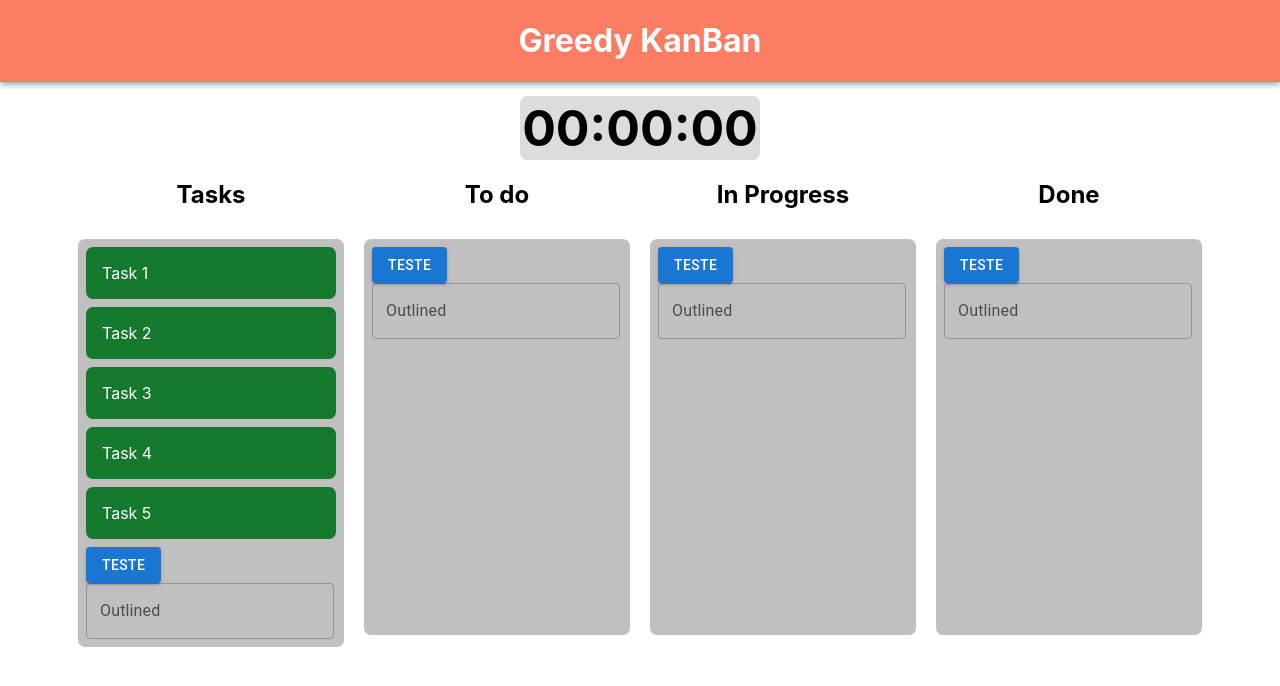
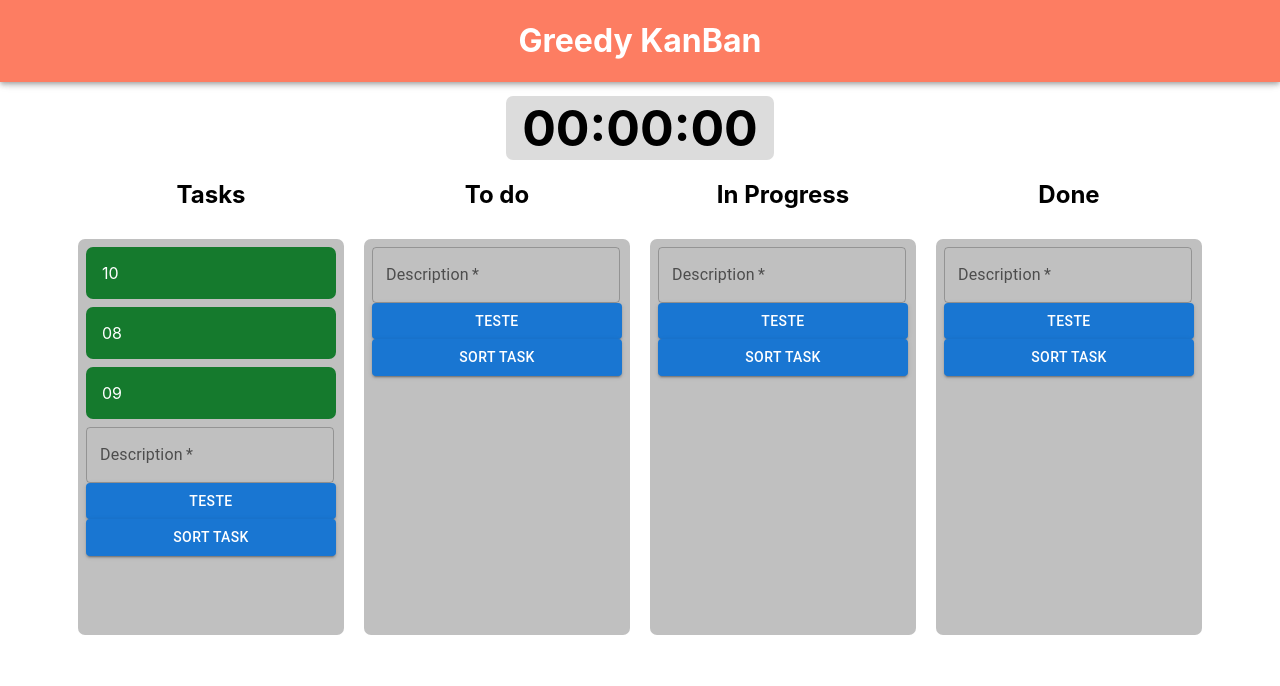
Before and after one commit to projeto-de-algoritmos/Greed_GreedyKanBan, a React (Create React App) app in the folder todo-greed/: page / in a window 1280 px wide. Shown: the top 686 px of the page. Built offline with nearby package versions, Linux system fonts and the light colour scheme.

Commit message:
Sort tasks by start time

```diff
--- a/todo-greed/src/App.jsx
+++ b/todo-greed/src/App.jsx
@@ -1,18 +1,35 @@
 import { Button, TextField } from '@mui/material';
-import React, { useCallback, useEffect, useMemo, useState } from 'react';
-import { DragDropContext, Draggable, Droppable } from 'react-beautiful-dnd';
+import React, { useCallback, useMemo, useState } from 'react';
+import { DragDropContext, Droppable } from 'react-beautiful-dnd';
 import { Box, Flex } from 'reflexbox';
+import TodoItem from './components/TodoItem';
+import TimePicker from '@mui/lab/TimePicker';
+import AdapterDateFns from '@mui/lab/AdapterMoment';
+import { LocalizationProvider } from '@mui/lab';
 import { v4 as uuid } from 'uuid';
-import TodoItem from './components/TodoItem';
-
+import { sortTasks } from './utils/sortTasks';
 function App() {
   const tasks = useMemo(
     () => [
-      { id: '0', content: 'Task 1' },
-      { id: '1', content: 'Task 2' },
-      { id: '2', content: 'Task 3' },
-      { id: '3', content: 'Task 4' },
-      { id: '4', content: 'Task 5' },
+      {
+        id: uuid(),
+        content: '10',
+        startTime: '10:00 AM',
+        duration: undefined,
+      },
+      {
+        id: uuid(),
+        content: '08',
+        description: '08',
+        startTime: '08:00 AM',
+        duration: undefined,
+      },
+      {
+        id: uuid(),
+        content: '09',
+        startTime: '09:00 AM',
+        duration: undefined,
+      },
     ],
     []
   );
@@ -39,7 +56,12 @@ function App() {
     [tasks]
   );
   const [columns, setColumns] = useState(tasksColumns);
+  const [allTasks, setTasks] = useState(tasks);
+  const [value, setValue] = React.useState(new Date('2021-03-05T08:00:00'));
 
+  const handleChangeTime = (newValue) => {
+    setValue(newValue);
+  };
   const onDragEnd = (result) => {
     const { source, destination } = result;
 
@@ -56,23 +78,23 @@ function App() {
     setColumns(newBoardData);
   };
 
-  const handleMoveTask = useCallback(() => {
-    const newColumns = columns;
-    newColumns['3'].items.push({
-      id: '6',
-      content: 'Task teste',
-    });
-    setColumns([...newColumns]);
-  }, [columns]);
-  const onTextAreaKeyPress = (e) => {
-    if (e.keyCode === 13) {
-      const boardId = e.target.attributes['id'].value;
-      const item = { id: '33', content: 'Task 5' };
-      let newBoardData = columns;
-      newBoardData[boardId].items.push(item);
-      setColumns([...newBoardData]);
-      e.target.value = '';
-    }
+  const handleSubmit = (e) => {
+    e.preventDefault();
+    const taskId = e.target.attributes['id'].value;
+    const description = e.target.elements.description.value;
+    const startTime = e.target.elements.startTime.value;
+    const duration = e.target.duration;
+    const item = {
+      id: uuid(),
+      content: description,
+      startTime,
+      duration,
+    };
+    console.log(item);
+    let newTasksData = columns;
+    newTasksData[taskId].items.push(item);
+    setColumns([...newTasksData]);
+    setTasks([...allTasks, item]);
   };
   return (
     <Flex justifyContent="center" height="100%">
@@ -95,7 +117,7 @@ function App() {
                           padding: 8,
                           width: 250,
                           minHeight: 380,
-                          borderRadius: '7px'
+                          borderRadius: '7px',
                         }}
                       >
                         {column?.items?.length > 0 &&
@@ -103,16 +125,41 @@ function App() {
                             return <TodoItem data={item} index={index} />;
                           })}
                         {provided.placeholder}
-                        <Button variant="contained" onClick={handleMoveTask}>
-                          teste
+                        <form onSubmit={handleSubmit} id={bIndex}>
+                          <TextField
+                            name="description"
+                            label="Description"
+                            variant="outlined"
+                            required
+                          />
+                          <LocalizationProvider dateAdapter={AdapterDateFns}>
+                            <TimePicker
+                              label="Time"
+                              ampm={false}
+                              value={value}
+                              onChange={handleChangeTime}
+                              renderInput={(params) => (
+                                <TextField {...params} name="startTime" />
+                              )}
+                            />
+                          </LocalizationProvider>
+
+                          <Button type="submit" variant="contained" fullWidth>
+                            teste
+                          </Button>
+                        </form>
+                        <Button
+                          onClick={() => {
+                            console.log('TA', sortTasks(allTasks));
+                            columns[0].items = sortTasks(allTasks);
+
+                            setColumns([...columns]);
+                          }}
+                          variant="contained"
+                          fullWidth
+                        >
+                          sort task
                         </Button>
-                        <TextField
-                          name="task"
-                          id={bIndex}
-                          label="Outlined"
-                          variant="outlined"
-                          onKeyDown={(e) => onTextAreaKeyPress(e)}
-                        />
                       </div>
                     );
                   }}
--- a/todo-greed/src/components/Cronometer/cron.jsx
+++ b/todo-greed/src/components/Cronometer/cron.jsx
@@ -1,54 +1,60 @@
-import { useEffect, useState } from "react";
-import { Flex } from "reflexbox";
+import { useEffect, useState } from 'react';
+import { Flex } from 'reflexbox';
 
 function Cronometer() {
   const [diff, setDiff] = useState(null);
   const [init, setInit] = useState(null);
 
   const tick = () => {
-    setDiff(new Date(+new Date() - init))
+    setDiff(new Date(+new Date() - init));
   };
 
   const start = () => {
-    setInit(+new Date())
+    setInit(+new Date());
   };
 
   useEffect(() => {
-    if(init) {
+    if (init) {
       requestAnimationFrame(tick);
     }
   }, [init]);
 
   useEffect(() => {
-    if(diff) {
+    if (diff) {
       requestAnimationFrame(tick);
     }
   }, [diff]);
 
   return (
-        <Flex onClick={start} style={{display: 'flex', alignItems: 'center', justifyContent: 'center'}}>
-            <Flex style={{width: '15rem',height: '4rem',
-            background: '#DCDCDC', borderRadius: '7px',
-            alignItems: 'center',justifyContent: 'center'}}>
-                <h1 style={{textAlign: 'center', color: 'black', fontSize: '50px'}}>
+    <Flex onClick={start} alignItems="center" justifyContent="center">
+      <Flex
+        height="4rem"
+        backgroundColor="#DCDCDC"
+        padding="1rem"
+        alignItems="center"
+        justifyContent="center"
+        style={{
+          borderRadius: '7px',
+        }}
+      >
+        <h1 style={{ textAlign: 'center', color: 'black', fontSize: '50px' }}>
           {timeFormat(diff)}
         </h1>
       </Flex>
     </Flex>
   );
-
 }
 
 const timeFormat = (date) => {
-    if(!date) return "00:00:00";
+  if (!date) return '00:00:00';
 
   let min = date.getUTCMinutes();
   let sec = date.getSeconds();
   let msec = Math.round(date.getMilliseconds() / 10);
 
-    min = min < 10 ? "0" + min : min;
-    sec = sec < 10 ? "0" + sec : sec;
-    msec = msec < 10 ? "0" + msec : msec;
+  min = min < 10 ? '0' + min : min;
+  sec = sec < 10 ? '0' + sec : sec;
+  msec = msec < 10 ? '0' + msec : msec;
 
   return `${min}:${sec}:${msec}`;
 };
--- /dev/null
+++ b/todo-greed/src/utils/sortTasks.js
@@ -0,0 +1,8 @@
+import moment from 'moment';
+
+export const sortTasks = (tasks) => {
+  let sortedTimes = tasks.sort((a, b) =>
+    moment(b.startTime, 'h:mma').isBefore(moment(a.startTime, 'h:mma'))
+  );
+  return sortedTimes;
+};
```
Also changed, not shown: todo-greed/package.json (+6 -1 lines), 1 other file (tests, documents, lock files or other folders). Lines whose indentation alone changed are shown as unchanged.
